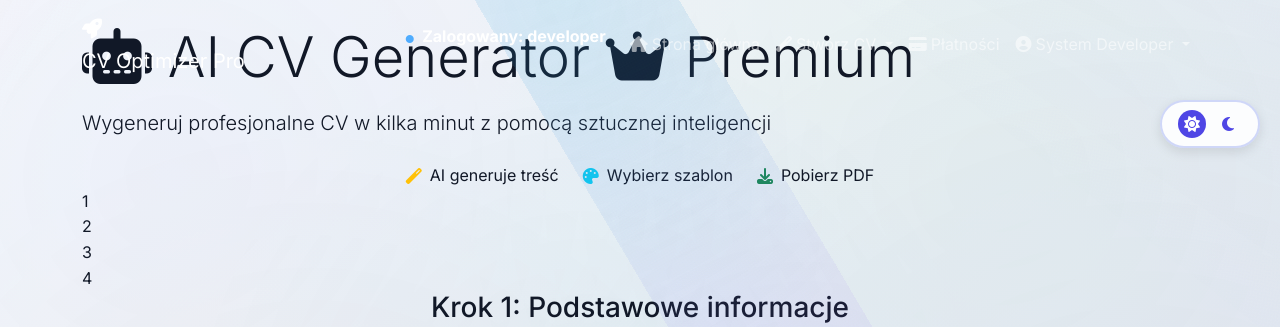
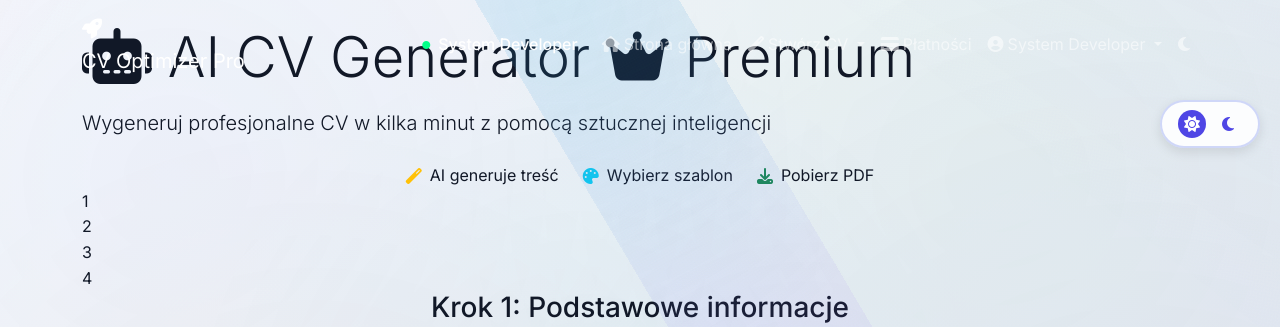
Before and after one commit to msulikowski96-cmd/Nowav, a Flask app: page /ai-cv-generator in a window 1280 px wide. Shown: the top 327 px of the page. Run offline with Flask 3, Linux system fonts and the light colour scheme; a user stored in the database is signed in; parts of the project's set-up code (start-up, migrations or seed data) failed here and were passed over; some libraries are stand-ins or nearby versions.

Commit message:
Assistant checkpoint: Fix JavaScript syntax error and authentication display
Assistant generated file changes:
- templates/base.html: Fix JavaScript syntax error by removing duplicate code, Add dark mode toggle button to navigation, Fix authentication status display in navigation
- static/js/theme-toggle.js: Ensure theme toggle script is properly loaded

---

User prompt:

Napraw żeby strona pokazywała że użytkownik jest zalogowany...

Replit-Commit-Author: Assistant
Replit-Commit-Session-Id: f0843cee-a56d-4307-a78a-1e44fe53f4b2

```diff
--- a/static/js/theme-toggle.js
+++ b/static/js/theme-toggle.js
@@ -1,3 +1,47 @@
+// Theme Toggle Functionality
+document.addEventListener('DOMContentLoaded', function() {
+    console.log('Theme toggle script loaded');
+
+    const themeToggle = document.getElementById('theme-toggle');
+    const htmlElement = document.documentElement;
+
+    // Check for saved theme preference or default to light mode
+    const currentTheme = localStorage.getItem('theme') || 'light';
+    htmlElement.setAttribute('data-bs-theme', currentTheme);
+
+    // Update toggle button icon
+    updateThemeIcon(currentTheme);
+
+    if (themeToggle) {
+        console.log('Theme toggle button found');
+        themeToggle.addEventListener('click', function(e) {
+            e.preventDefault();
+            const currentTheme = htmlElement.getAttribute('data-bs-theme');
+            const newTheme = currentTheme === 'light' ? 'dark' : 'light';
+
+            console.log('Switching theme from', currentTheme, 'to', newTheme);
+
+            htmlElement.setAttribute('data-bs-theme', newTheme);
+            localStorage.setItem('theme', newTheme);
+            updateThemeIcon(newTheme);
+        });
+    } else {
+        console.log('Theme toggle button not found');
+    }
+
+    function updateThemeIcon(theme) {
+        const themeIconDark = document.querySelector('.theme-icon-dark');
+        const themeIconLight = document.querySelector('.theme-icon-light');
+
+        if (theme === 'dark') {
+            if (themeIconDark) themeIconDark.style.display = 'none';
+            if (themeIconLight) themeIconLight.style.display = 'inline';
+        } else {
+            if (themeIconDark) themeIconDark.style.display = 'inline';
+            if (themeIconLight) themeIconLight.style.display = 'none';
+        }
+    }
+});
 
 // Theme Toggle Functionality
 class ThemeToggle {
--- a/templates/base.html
+++ b/templates/base.html
@@ -112,9 +112,9 @@
                         {% if current_user.is_authenticated %}
                             <!-- Status indicator -->
                             <li class="nav-item">
-                                <span class="navbar-text me-3" style="color: rgba(255,255,255,0.95);">
-                                    <i class="fas fa-circle me-1" style="font-size: 8px; color: #4facfe;"></i>
-                                    <strong style="color: var(--text-on-primary);">Zalogowany: {{ current_user.username }}</strong>
+                                <span class="navbar-text me-3 d-flex align-items-center" style="color: rgba(255,255,255,0.95);">
+                                    <i class="fas fa-circle me-2" style="font-size: 8px; color: #00ff88;"></i>
+                                    <span style="color: #ffffff; font-weight: 500;">{{ current_user.get_full_name() or current_user.username }}</span>
                                 </span>
                             </li>
                             <!-- Główne funkcje -->
@@ -189,6 +189,14 @@
                                 </a>
                             </li>
                         {% endif %}
+
+                        <!-- Dark Mode Toggle -->
+                        <li class="nav-item">
+                            <button class="nav-link border-0 bg-transparent" id="theme-toggle" title="Przełącz motyw">
+                                <i class="fas fa-moon theme-icon-dark"></i>
+                                <i class="fas fa-sun theme-icon-light"></i>
+                            </button>
+                        </li>
                     </ul>
                 </div>
             </div>
@@ -339,20 +347,6 @@
                 banner.remove();
             }
         }
-            installBanner.innerHTML = `
-                <div class="alert alert-info alert-dismissible fade show position-fixed" style="bottom: 20px; right: 20px; z-index: 1050; max-width: 300px;">
-                    <strong>Zainstaluj aplikację!</strong> Dodaj CV Optimizer Pro do ekranu głównego.
-                    <button class="btn btn-sm btn-primary mt-2 w-100" onclick="installPWA()">Instaluj</button>
-                    <button type="button" class="btn-close" data-bs-dismiss="alert"></button>
-                </div>
-            `;
-            document.body.appendChild(installBanner);
-
-            setTimeout(() => {
-                const banner = document.querySelector('.alert');
-                if (banner) banner.remove();
-            }, 10000);
-        }
 
         window.installPWA = async () => {
             if (deferredPrompt) {
@@ -360,7 +354,7 @@
                 const { outcome } = await deferredPrompt.userChoice;
                 console.log(`User response to the install prompt: ${outcome}`);
                 deferredPrompt = null;
-                document.querySelector('.alert')?.remove();
+                document.querySelector('.alert, .install-banner')?.remove();
             }
         };
 
```
